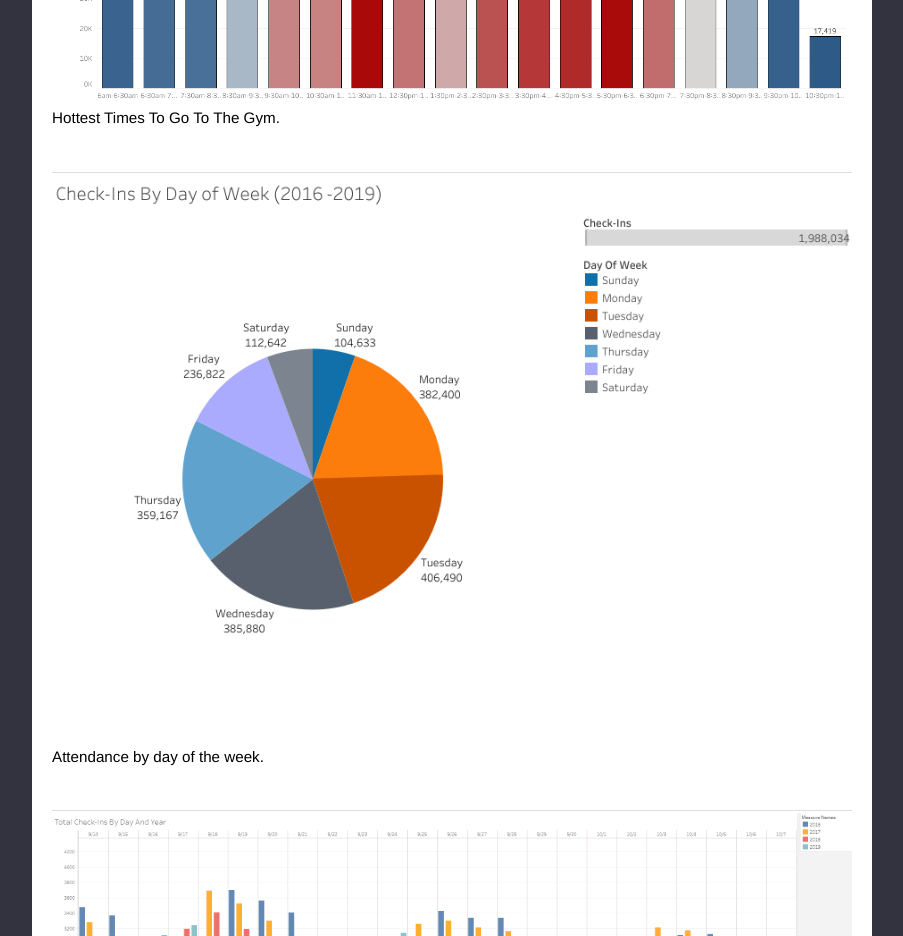
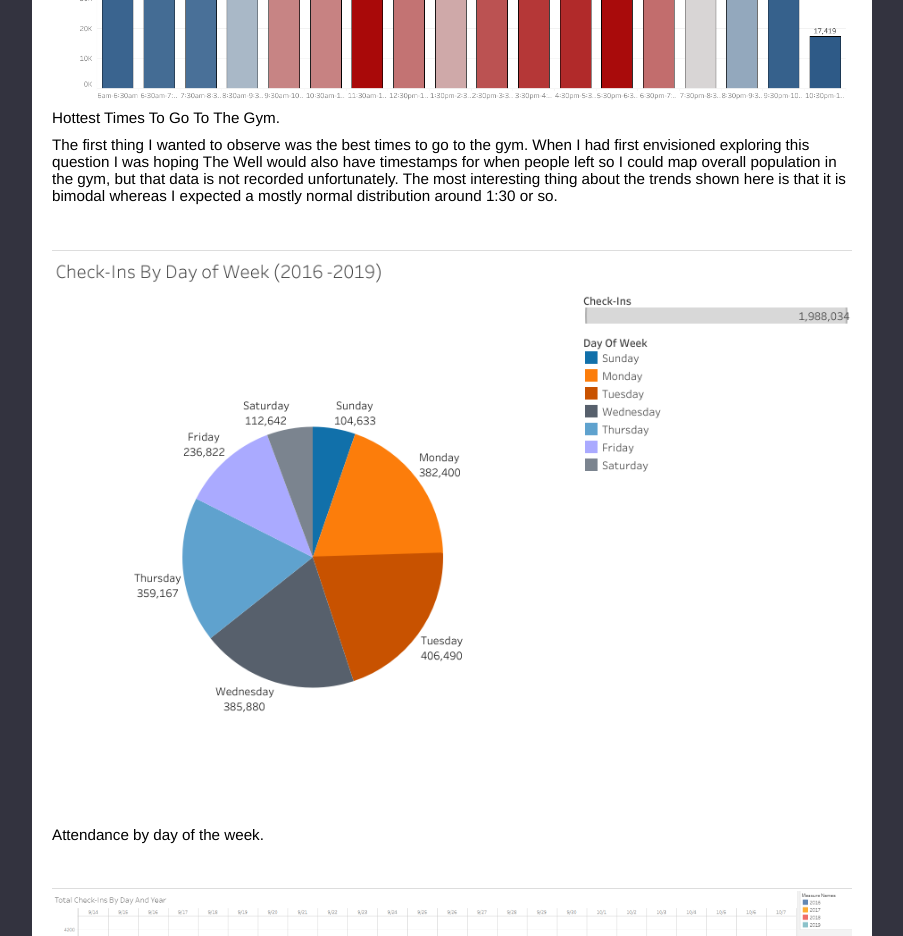
Before and after one commit to DimitriosPt/The-Well-Data-Visualization, a plain HTML site: page index.html in a window 1280 px wide. Shown: the part 1080-2016 px from the top of the page, without its empty margins (188-1091 px from the left). Drawn offline with Linux system fonts and the light colour scheme.

Commit message:
Adds writeup for time map

```diff
--- a/index.html
+++ b/index.html
@@ -112,6 +112,15 @@
         <p class="caption">
             Hottest Times To Go To The Gym.
         </p>
+      <p>
+        The first thing I wanted to observe was the best times to go to the gym.
+        When I had first envisioned exploring this question I was hoping The Well
+        would also have timestamps for when people left so I could map overall population
+        in the gym, but that data is not recorded unfortunately. The most interesting thing
+        about the trends shown here is that it is bimodal whereas I expected a mostly
+        normal distribution around 1:30 or so.
+
+      </p>
     </div>
 
   <div class="entry">
```
